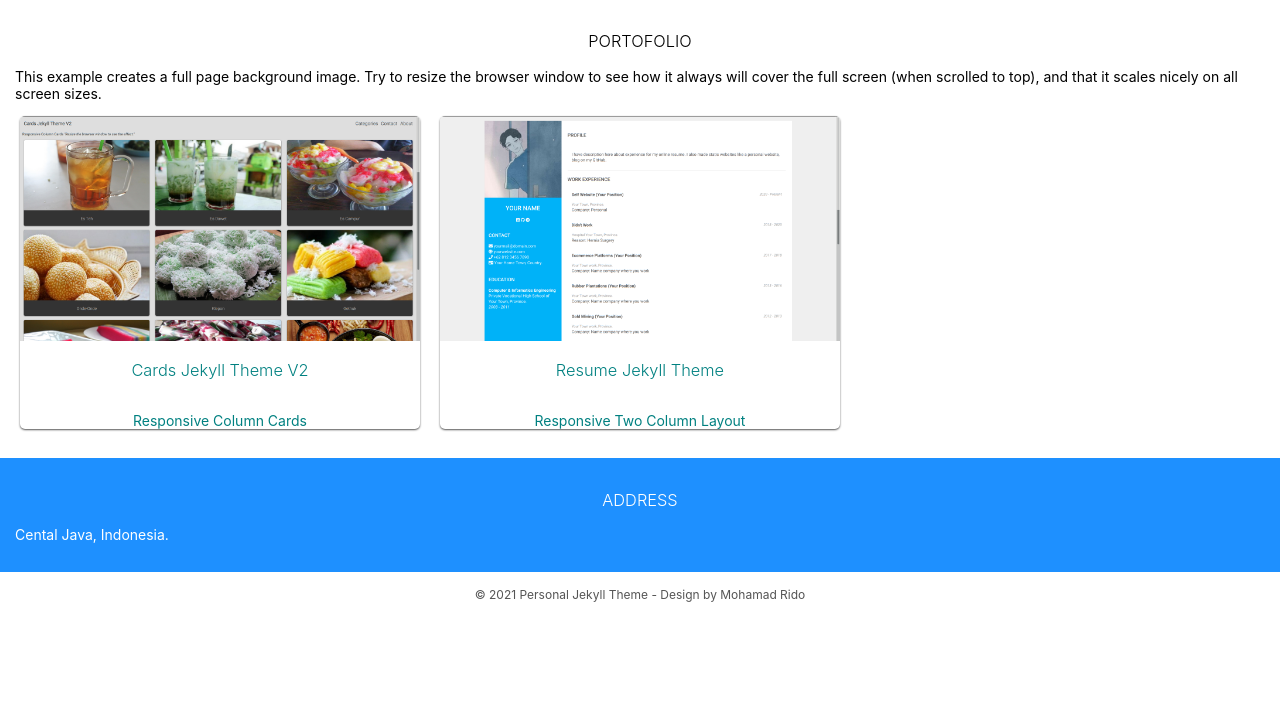
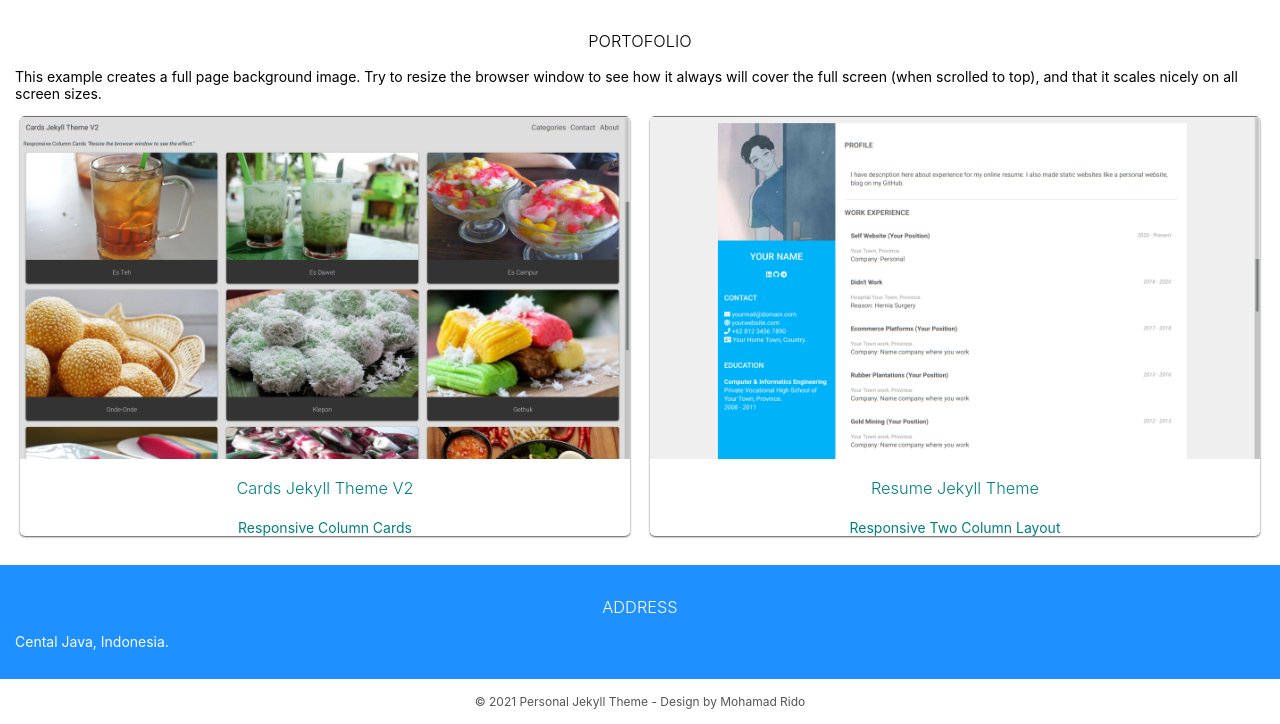
Before and after one commit to mohamadrido/personal-jekyll-theme, a Jekyll site: the page built from index.html, in a window 1280 px wide. Shown: the part 900-1624 px from the top of the page. Built offline with Jekyll 4.4.1, drawn with Linux system fonts in a browser that asks for light colours; nearby versions of some CDN libraries; the list of posts is cut into pages by our own code; before the commit the page ends 1517 px from its top, so only the background shows below that.

Commit message:
Update index.html

```diff
--- a/index.html
+++ b/index.html
@@ -49,7 +49,7 @@ layout: default
 
 .column {
   float: left;
-  width: 33.33%;
+  width: 50%;
   padding: 0 10px;
 }
 
@@ -88,7 +88,7 @@ layout: default
   border-radius: 5px;
   box-shadow: 0 1px 2px 0 #555;
   text-align: center;
-  background-color: #dedede;
+  background-color: #f0f0f0;
 }
 
 .card img {
@@ -97,7 +97,7 @@ layout: default
 }
 
 .card h3 {
-  padding: 0px 16px 16px 16px;
+  padding: 0px 16px 5px 16px;
   font-weight: 300;
 }
 
@@ -106,7 +106,7 @@ a {
   text-decoration: none;
 }
 a:hover {
-  color: crimson;
+  color: dodgerblue;
   text-decoration: none;
 }
 </style>
```
